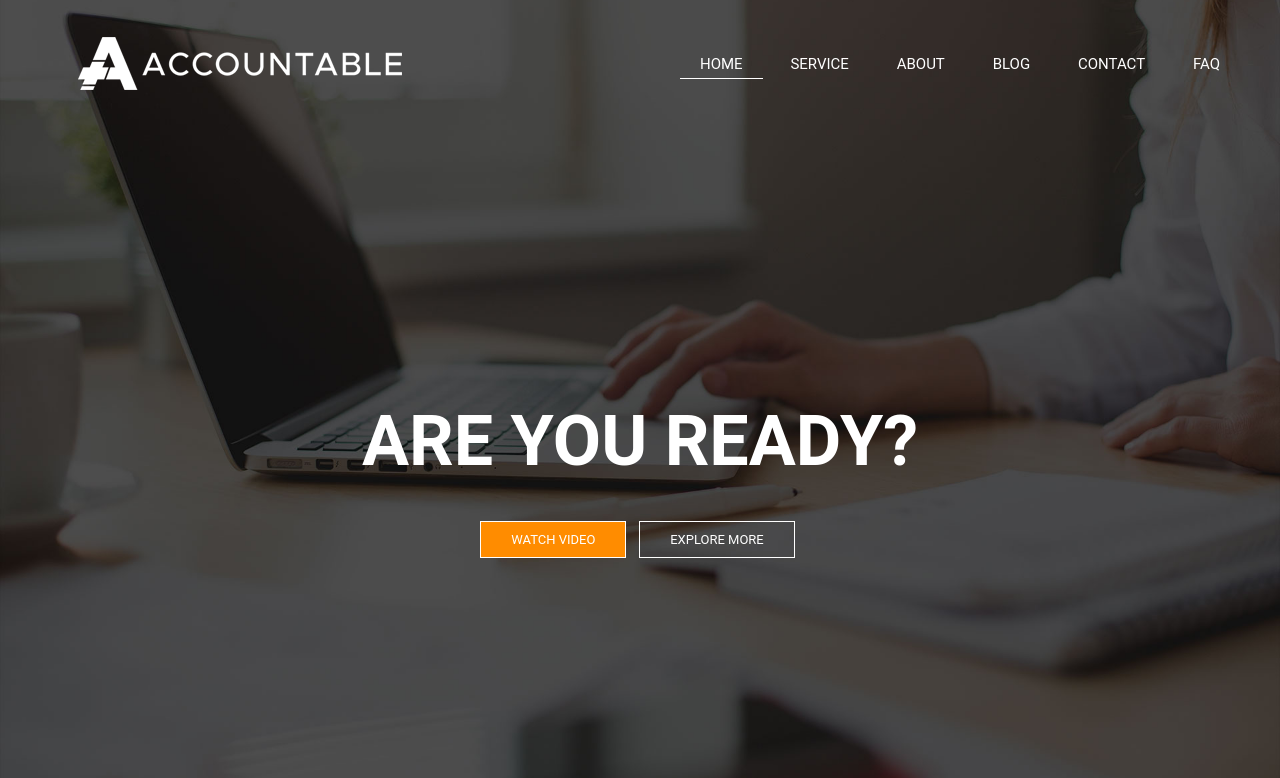
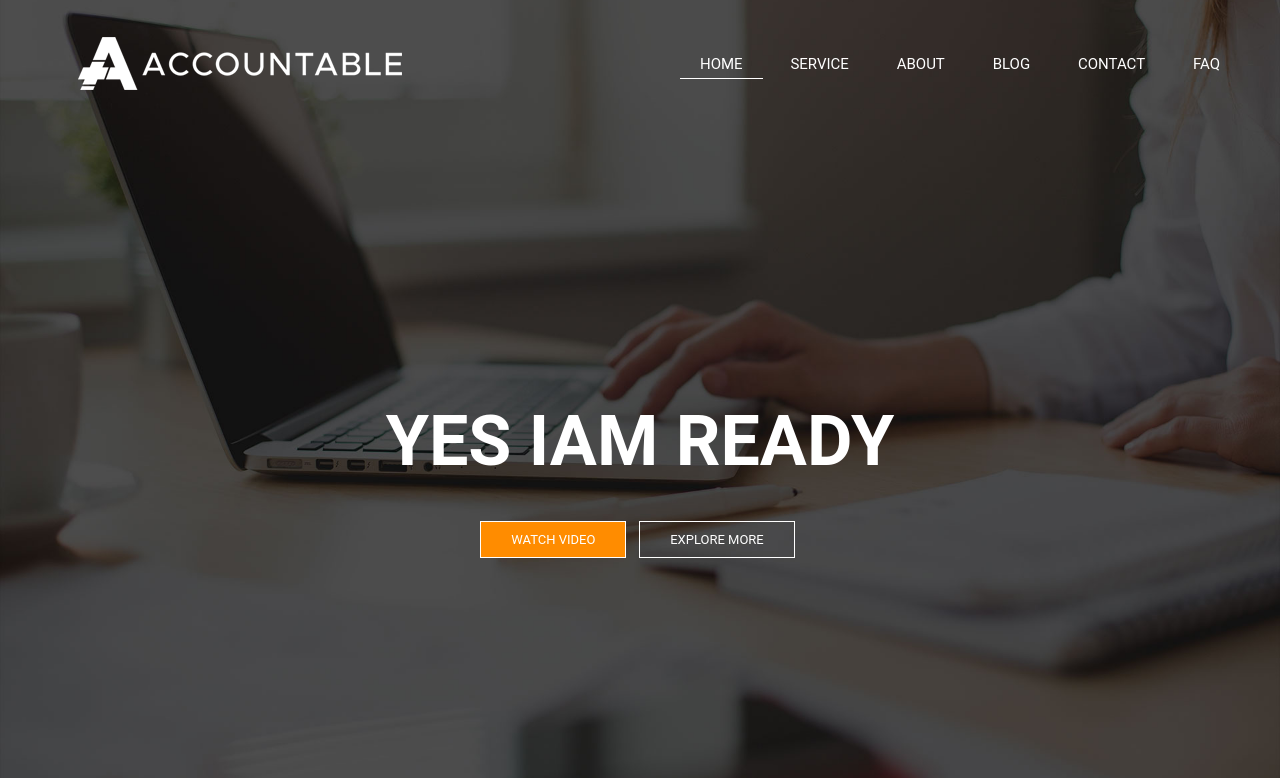
Before and after one commit to sakthi-i/pipeline, a plain HTML site: page index.html in a window 1280 px wide. Shown: the top 778 px of the page. Drawn offline with Linux system fonts and the light colour scheme.

Commit message:
Update index.html

```diff
--- a/index.html
+++ b/index.html
@@ -22,7 +22,7 @@
 				</ul>
 			</div>
 			<div class="hero">
-				<h1>ARE YOU READY?</h1>
+				<h1>YES IAM READY</h1>
 				<div class="button">
 					<a href="" class="btn btn-one">Watch Video</a>
 					<a href="" class="btn btn-two">Explore More</a>
```
